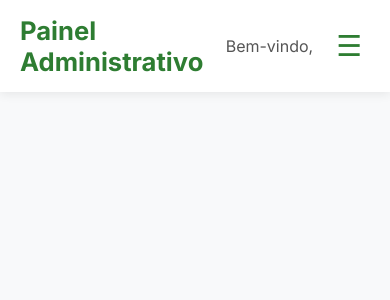
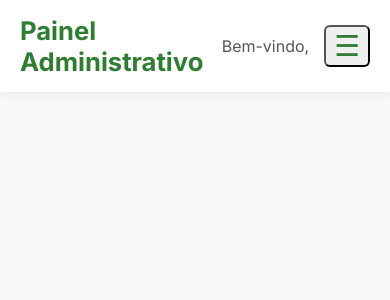
Before and after one commit to Rafael250102/sabor-arte, a React (Vite) app in the folder frontend/: page /admin in a window 390 px wide. Shown: the top 300 px of the page. Built offline with nearby package versions, Linux system fonts and the light colour scheme; no server answers.

Commit message:
fix: ajusta menu responsivo admin

```diff
--- a/frontend/src/index.css
+++ b/frontend/src/index.css
@@ -11,18 +11,20 @@
     font-size: x-large;
     background-color: #f8f9fa;
     color: #2E7D32;
-    min-height: 100vh; /* Garante que a página sempre ocupe toda a altura da tela */
+    min-height: 100vh;
 }
 
-/* Área de conteúdo principal — centralizada com largura máxima */
+/* Área de conteúdo principal */
 main {
     width: 100%;
     max-width: 100%;
     padding-top: 96px;
 }
 
-/* Estilo global de botões — aplicado a todos os <button> da aplicação */
-button {
+/* Estilo global de botões — exclui o hambúrguer pelo atributo data-hamburger
+   Necessário pois CSS Modules renomeia as classes em produção, tornando
+   seletores por nome de classe ineficazes no index.css global */
+button:not([data-hamburger]) {
     display: flex;
     gap: 0.5em;
     align-items: center;
@@ -37,13 +39,13 @@ button {
     font-size: medium;
 }
 
-/* Estilo global de parágrafos com gap para espaçamento entre elementos inline */
+/* Estilo global de parágrafos */
 p {
     display: flex;
     gap: 0.2em;
 }
 
-/* === RESET GLOBAL - Remove margens laterais === */
+/* Reset global — remove margens laterais */
 html, body, #root {
     margin: 0;
     padding: 0;
@@ -52,7 +54,6 @@ html, body, #root {
     overflow-x: hidden;
 }
 
-/* Remove qualquer padding/margin indesejado */
 * {
     box-sizing: border-box;
 }
--- a/frontend/src/pages/admin/layout/adminLayout.jsx
+++ b/frontend/src/pages/admin/layout/adminLayout.jsx
@@ -39,16 +39,16 @@ export default function AdminLayout() {
             <div className={styles.mainContent}>
                 <header className={styles.header}>
                     <h1>Painel Administrativo</h1>
+                    {/* Corrigido: <span> em vez de <p> para evitar display:flex do index.css */}
                     <span className={styles.welcomeText}>Bem-vindo, {adminData.fullname}</span>
-                    {/* Corrigido: <div> no lugar de <button> para evitar conflito com estilo global */}
-                    <div
+                    {/* data-hamburger permite seletor no index.css sem depender do nome da classe */}
+                    <button
+                        data-hamburger="true"
                         className={styles.menuButton}
                         onClick={() => setDrawerOpen(true)}
-                        role="button"
-                        aria-label="Abrir menu"
                     >
                         ☰
-                    </div>
+                    </button>
                 </header>
 
                 <div className={styles.pageContent}>
@@ -57,11 +57,7 @@ export default function AdminLayout() {
             </div>
 
             {/* ===== Drawer Mobile ===== */}
-            <Drawer
-                anchor="right"
-                open={drawerOpen}
-                onClose={() => setDrawerOpen(false)}
-            >
+            <Drawer anchor="right" open={drawerOpen} onClose={() => setDrawerOpen(false)}>
                 <div className={styles.drawerContent}>
                     <Link to="/admin/dashboard" className={styles.navLink} onClick={() => setDrawerOpen(false)}>📊 Dashboard</Link>
                     <Link to="/admin/plates"    className={styles.navLink} onClick={() => setDrawerOpen(false)}>🍽️ Gerenciar Pratos</Link>
```
